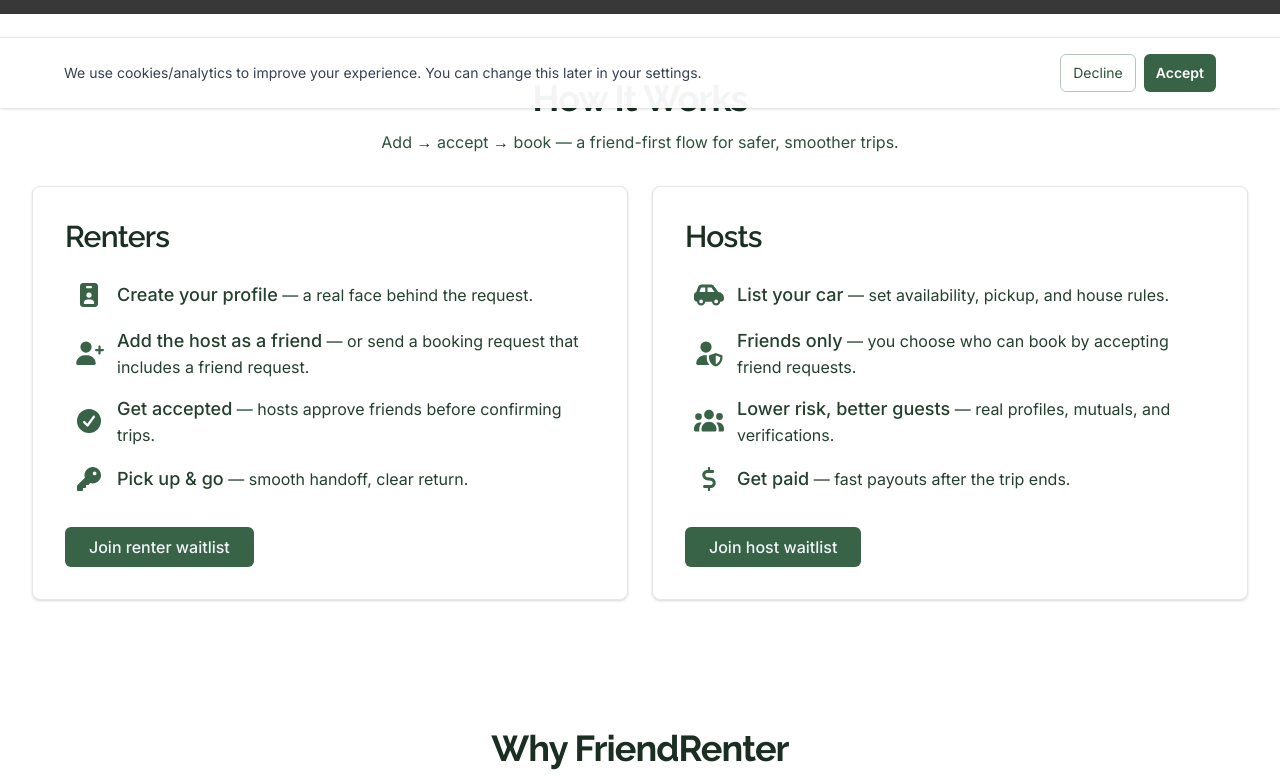
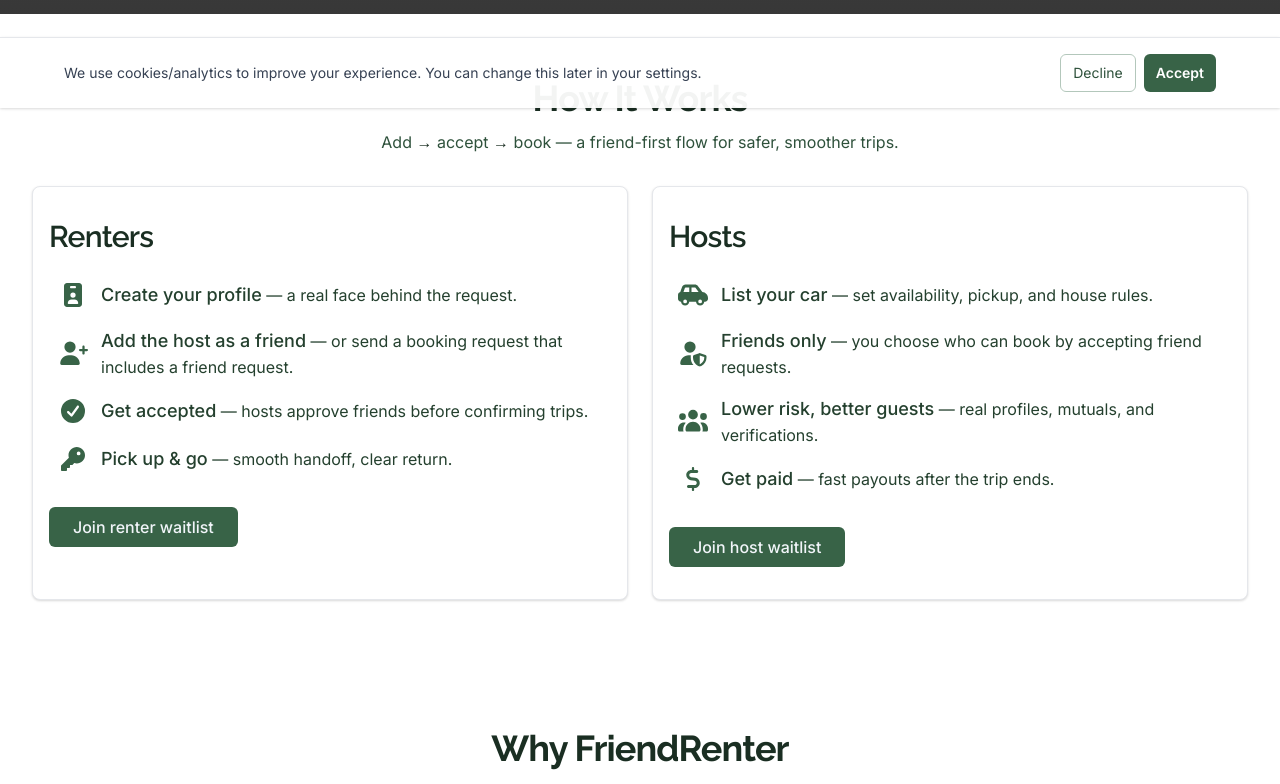
Before and after one commit to Friend-Renter/fr-marketing, a Next.js app: page / in a window 1280 px wide. Shown: the part 692-1476 px from the top of the page. Built offline with nearby package versions, Linux system fonts and the light colour scheme; no server answers; grey boxes are pictures that could not be loaded.

Commit message:
i think i adjusted the padding of the host and renters cards

```diff
--- a/app/page.js
+++ b/app/page.js
@@ -206,7 +206,7 @@ export default function HomePage() {
 
         <div className="mt-8 grid gap-6 lg:grid-cols-2 ">
           {/* Renters */}
-          <div className="rounded-lg border border-gray-200 bg-white p-8 shadow-card">
+          <div className="rounded-lg border border-gray-200 bg-white py-8 px-4 shadow-card">
             <h3 className="text-3xl font-semibold tracking-tight text-brand-900">
               Renters
             </h3>
@@ -272,12 +272,12 @@ export default function HomePage() {
           {/* Hosts */}
           <div
             id="become-host"
-            className="rounded-lg border border-gray-200 bg-white p-8 shadow-card"
+            className="rounded-lg border border-gray-200 bg-white py-8 px-4 shadow-card"
           >
             <h3 className="text-3xl font-semibold tracking-tight text-brand-900">
               Hosts
             </h3>
-            <ul className="mt-6 space-y-4 px-2 text-brand-800">
+            <ul className="mt-6 space-y-4 px-0 px-2 text-brand-800">
               <li className="flex items-center gap-3">
                 <span className="inline-flex h-8 w-8 flex-none items-center justify-center text-brand-600">
                   <FontAwesomeIcon icon={faCarSide} className="text-[24px]" />
```
